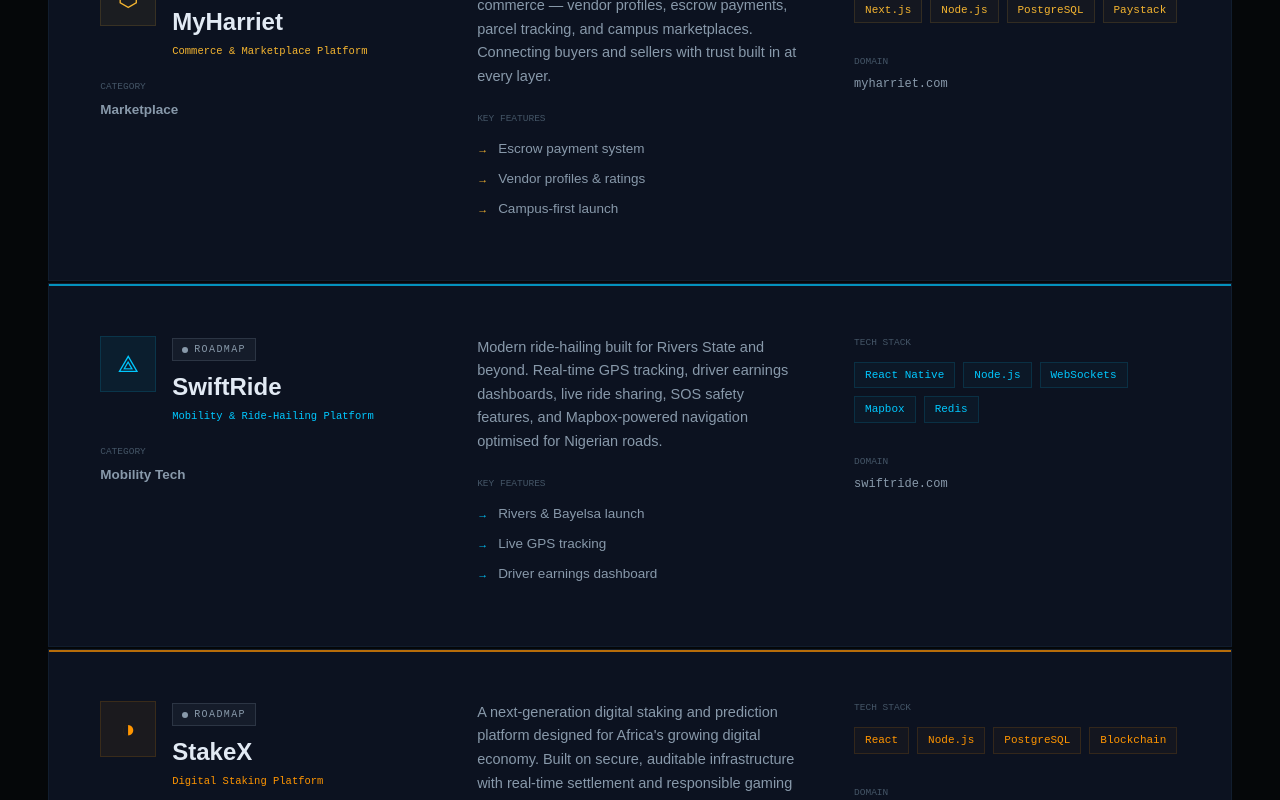
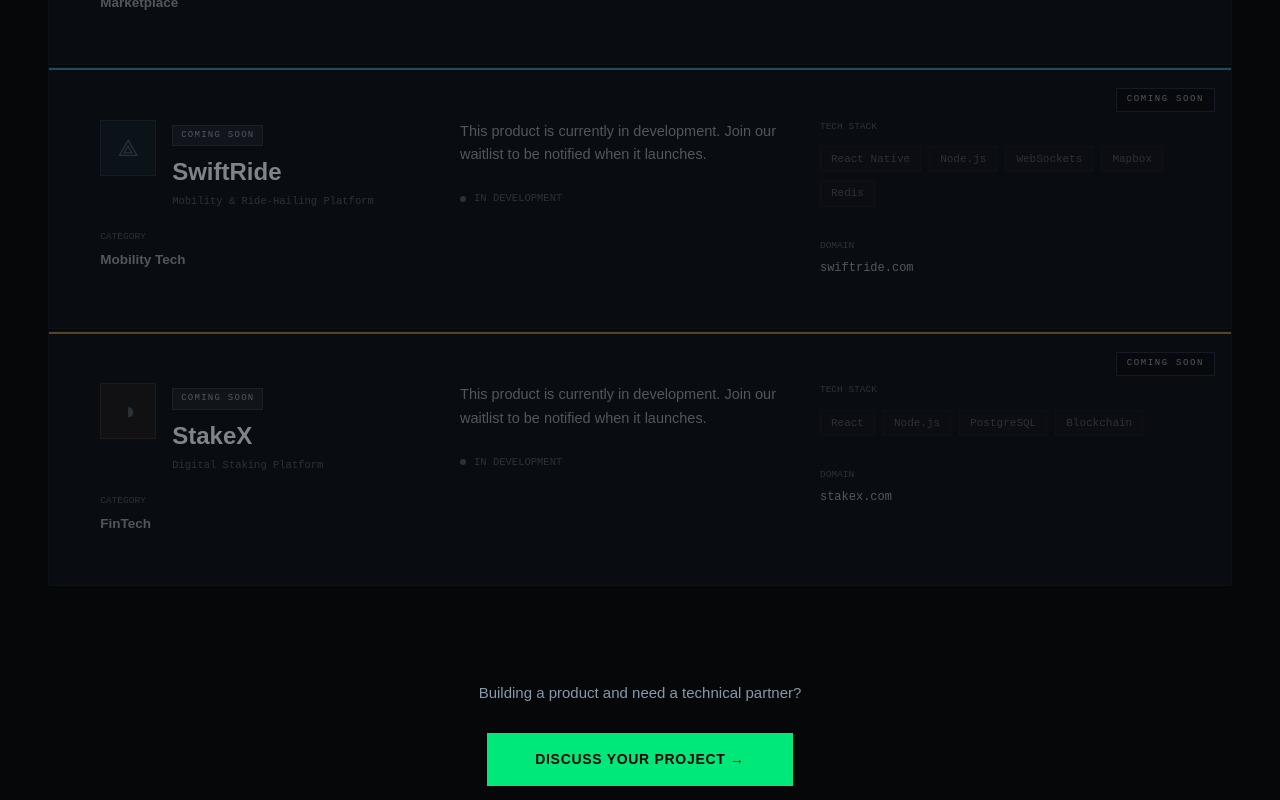
Before and after one commit to PereTheDataAnalyst/prostackng-website, a Next.js app: page /products in a window 1280 px wide. Shown: the part 1700-2500 px from the top of the page. Built offline with nearby package versions, Linux system fonts and the light colour scheme; no server answers.

Commit message:
Update phone + coming soon products

```diff
--- a/app/api/contact/route.ts
+++ b/app/api/contact/route.ts
@@ -66,7 +66,7 @@
             Hi ${name.split(' ')[0]}, thanks for reaching out to ProStack NG. We've received your message and one of our team will respond within <strong style="color:#00E87A">2 business hours</strong>.
           </p>
           <p style="color:#8899AA;line-height:1.8;margin:0 0 40px 0">
-            In the meantime, you can reach us directly on WhatsApp: <a href="https://wa.me/2348100000000" style="color:#00E87A">+234 810 000 0000</a>
+            In the meantime, you can reach us directly on WhatsApp: <a href="https://wa.me/2347059449360" style="color:#00E87A">+234 705 944 9360</a>
           </p>
           <div style="border-top:1px solid #111D2E;padding-top:24px">
             <p style="color:#445566;font-size:12px;margin:0">ProStack NG Technologies · Port Harcourt, Nigeria · prostackng.com</p>
--- a/app/contact/page.tsx
+++ b/app/contact/page.tsx
@@ -59,7 +59,7 @@
               {[
                 { icon:'📍', label:'Location',          value:'Port Harcourt, Rivers State, Nigeria' },
                 { icon:'📧', label:'Email',              value:'hello@prostackng.com' },
-                { icon:'📱', label:'Phone / WhatsApp',   value:'+234 810 000 0000' },
+                { icon:'📱', label:'Phone / WhatsApp',   value:'+234 705 944 9360' },
                 { icon:'⚡', label:'Response Time',      value:'Within 2 business hours' },
               ].map((c,i) => (
                 <div key={i} className="flex gap-4 mb-7">
--- a/app/page.tsx
+++ b/app/page.tsx
@@ -248,7 +248,7 @@
                 style={{ padding:'16px 44px', fontSize:14, letterSpacing:'.05em', textTransform:'uppercase' }}>
                 Start a Project →
               </Link>
-              <a href="https://wa.me/2348100000000" target="_blank" rel="noreferrer"
+              <a href="https://wa.me/2347059449360" target="_blank" rel="noreferrer"
                 className="border border-borderhi text-sub hover:border-accent hover:text-accent transition-all font-display font-semibold no-underline"
                 style={{ padding:'16px 44px', fontSize:14, letterSpacing:'.05em', textTransform:'uppercase' }}>
                 💬 WhatsApp Us
@@ -261,7 +261,7 @@
       <Footer />
 
       {/* WhatsApp FAB */}
-      <a href="https://wa.me/2348100000000" target="_blank" rel="noreferrer"
+      <a href="https://wa.me/2347059449360" target="_blank" rel="noreferrer"
         className="fixed bottom-6 right-6 w-14 h-14 rounded-full flex items-center justify-center text-2xl z-50 no-underline"
         style={{ background:'#25D366', boxShadow:'0 4px 20px rgba(37,211,102,.45)' }}>
         💬
--- a/app/products/page.tsx
+++ b/app/products/page.tsx
@@ -1,5 +1,4 @@
 import type { Metadata } from 'next';
-import Link from 'next/link';
 import Navbar from '@/components/Navbar';
 import Footer from '@/components/Footer';
 import StatusBadge from '@/components/ui/StatusBadge';
@@ -10,6 +9,9 @@
   description: 'Six intelligent platforms built on one shared infrastructure — ProTrackNG, NightOps, AutoReport, MyHarriet, SwiftRide, StakeX.',
 };
 
+// Products that are live and fully visible
+const LIVE_IDS = ['protrackng', 'nightops'];
+
 export default function ProductsPage() {
   return (
     <>
@@ -18,41 +20,70 @@
         <div className="max-w-[1280px] mx-auto px-4 md:px-12 py-12 md:py-20 pb-20 md:pb-36">
           <p className="font-mono text-accent mb-3" style={{ fontSize:11, letterSpacing:'.18em' }}>PRODUCT ECOSYSTEM</p>
           <h1 className="font-display font-black text-text mb-5"
-            style={{ fontSize:'clamp(36px,6vw,80px)', letterSpacing:'-.04em', lineHeight:1.0 }}>
+            style={{ fontSize:'clamp(42px,6vw,80px)', letterSpacing:'-.04em', lineHeight:1.0 }}>
             Six platforms.<br /><span className="text-accent">One mission.</span>
           </h1>
-          <p className="text-sub mb-12 md:mb-24" style={{ fontSize:17, lineHeight:1.9, maxWidth:560 }}>
+          <p className="text-sub mb-16 md:mb-24" style={{ fontSize:17, lineHeight:1.9, maxWidth:560 }}>
             Every ProStack NG product shares core infrastructure — auth, payments, notifications, and analytics.
             We build once. The ecosystem compounds.
           </p>
 
           <div className="flex flex-col gap-0.5">
-            {PRODUCTS.map((p, i) => (
+            {PRODUCTS.map((p) => {
+              const isLive = LIVE_IDS.includes(p.id);
+              return (
                 <div key={p.id} id={p.id}
-                className="bg-card border border-border relative overflow-hidden hover:border-borderhi transition-all duration-300 grid grid-cols-1 md:grid-cols-3"
-                style={{ gap:'clamp(24px,4vw,56px)', padding:'clamp(24px,4vw,52px)' }}>
-                <div className="absolute top-0 left-0 right-0 h-0.5 opacity-70" style={{ background:p.color }} />
+                  className="bg-card border border-border relative overflow-hidden transition-all duration-300"
+                  style={{
+                    gridTemplateColumns:'1fr 1fr 1fr',
+                    opacity: isLive ? 1 : 0.55,
+                    filter: isLive ? 'none' : 'grayscale(40%)',
+                  }}>
+                  <div className="absolute top-0 left-0 right-0 h-0.5 opacity-70" style={{ background: p.color }} />
 
+                  {/* Coming Soon overlay banner */}
+                  {!isLive && (
+                    <div className="absolute top-4 right-4 z-10">
+                      <span style={{
+                        fontFamily: 'DM Mono, monospace',
+                        fontSize: 9,
+                        letterSpacing: '.18em',
+                        color: '#8899AA',
+                        background: 'rgba(8,12,18,.9)',
+                        border: '1px solid #1A2E48',
+                        padding: '4px 10px',
+                        display: 'inline-block',
+                      }}>
+                        COMING SOON
+                      </span>
+                    </div>
+                  )}
+
+                  <div className="grid gap-6 md:gap-0" style={{ padding:'clamp(28px,4vw,52px) clamp(20px,4vw,56px)', gridTemplateColumns: 'repeat(auto-fit, minmax(260px, 1fr))' }}>
                     {/* Left: identity */}
                     <div>
                       <div className="flex items-start gap-4 mb-5">
                         <div className="w-14 h-14 flex items-center justify-center text-2xl border shrink-0"
-                      style={{ background:`${p.color}10`, borderColor:`${p.color}22`, color:p.color }}>
+                          style={{ background:`${p.color}10`, borderColor:`${p.color}22`, color: isLive ? p.color : '#445566' }}>
                           {p.icon}
                         </div>
                         <div>
-                      <StatusBadge status={p.status} />
+                          <StatusBadge status={isLive ? p.status : 'COMING_SOON'} />
                           <div className="font-display font-black text-text mt-2" style={{ fontSize:24 }}>{p.name}</div>
-                      <div className="font-mono mt-1" style={{ color:p.color, fontSize:10.5 }}>{p.tagline}</div>
+                          <div className="font-mono mt-1" style={{ color: isLive ? p.color : '#445566', fontSize:10.5 }}>{p.tagline}</div>
                         </div>
                       </div>
                       <div className="font-mono text-muted mb-1.5" style={{ fontSize:9.5 }}>CATEGORY</div>
                       <div className="font-display font-semibold text-sub" style={{ fontSize:13.5 }}>{p.category}</div>
                     </div>
 
-                {/* Middle: description + metrics */}
+                    {/* Middle: description + features */}
                     <div>
-                  <p className="text-sub leading-relaxed mb-6" style={{ fontSize:14.5 }}>{p.desc}</p>
+                      <p className="text-sub leading-relaxed mb-6" style={{ fontSize:14.5 }}>
+                        {isLive ? p.desc : 'This product is currently in development. Join our waitlist to be notified when it launches.'}
+                      </p>
+                      {isLive && (
+                        <>
                           <div className="font-mono text-muted mb-3" style={{ fontSize:9.5 }}>KEY FEATURES</div>
                           {p.metrics.map((m,j) => (
                             <div key={j} className="flex gap-2.5 items-start mb-2.5">
@@ -60,6 +91,14 @@
                               <span className="text-sub" style={{ fontSize:13.5 }}>{m}</span>
                             </div>
                           ))}
+                        </>
+                      )}
+                      {!isLive && (
+                        <div className="flex items-center gap-2 mt-2">
+                          <span style={{ width:6, height:6, borderRadius:'50%', background:'#445566', display:'inline-block' }} />
+                          <span className="font-mono text-muted" style={{ fontSize:10.5 }}>IN DEVELOPMENT</span>
+                        </div>
+                      )}
                     </div>
 
                     {/* Right: stack + domain */}
@@ -68,7 +107,7 @@
                       <div className="flex flex-wrap gap-2 mb-8">
                         {p.stack.map(t => (
                           <span key={t} className="font-mono border"
-                        style={{ padding:'4px 10px', background:`${p.color}08`, borderColor:`${p.color}22`, color:p.color, fontSize:11 }}>
+                            style={{ padding:'4px 10px', background:`${isLive ? p.color : '#445566'}08`, borderColor:`${isLive ? p.color : '#445566'}22`, color: isLive ? p.color : '#445566', fontSize:11 }}>
                             {t}
                           </span>
                         ))}
@@ -77,16 +116,18 @@
                       <div className="font-mono text-sub" style={{ fontSize:12 }}>{p.domain}</div>
                     </div>
                   </div>
-            ))}
+                </div>
+              );
+            })}
           </div>
 
-          <div className="text-center mt-24">
+          <div className="text-center mt-16 md:mt-24">
             <p className="text-sub mb-7" style={{ fontSize:15 }}>Building a product and need a technical partner?</p>
-            <Link href="/contact"
-              className="bg-accent text-bg font-display font-bold hover:shadow-[0_12px_40px_rgba(0,232,122,.4)] transition-all no-underline"
+            <a href="/contact"
+              className="bg-accent text-bg font-display font-bold hover:shadow-[0_12px_40px_rgba(0,232,122,.4)] transition-all no-underline inline-block"
               style={{ padding:'16px 48px', fontSize:14, letterSpacing:'.05em', textTransform:'uppercase' }}>
               Discuss Your Project →
-            </Link>
+            </a>
           </div>
         </div>
       </main>
--- a/components/ui/StatusBadge.tsx
+++ b/components/ui/StatusBadge.tsx
@@ -1,19 +1,14 @@
-type Status = 'LIVE' | 'BUILDING' | 'ROADMAP';
-
-export default function StatusBadge({ status }: { status: Status }) {
-  const cfg = {
-    LIVE:     { bg: 'rgba(0,232,122,.1)',  color: '#00E87A', border: 'rgba(0,232,122,.3)'  },
-    BUILDING: { bg: 'rgba(245,181,48,.08)',color: '#F5B530', border: 'rgba(245,181,48,.3)' },
-    ROADMAP:  { bg: 'rgba(136,153,170,.07)',color:'#8899AA', border: 'rgba(136,153,170,.2)'},
-  }[status];
-
+export default function StatusBadge({ status }: { status: string }) {
+  const map: Record<string, { label: string; color: string; bg: string }> = {
+    LIVE:        { label: 'LIVE',        color: '#00E87A', bg: 'rgba(0,232,122,.08)'  },
+    BUILDING:    { label: 'BUILDING',    color: '#F5B530', bg: 'rgba(245,181,48,.08)' },
+    ROADMAP:     { label: 'ROADMAP',     color: '#445566', bg: 'rgba(68,85,102,.12)'  },
+    COMING_SOON: { label: 'COMING SOON', color: '#8899AA', bg: 'rgba(136,153,170,.1)' },
+  };
+  const s = map[status] ?? map['ROADMAP'];
   return (
-    <span className="font-mono inline-flex items-center gap-1.5"
-      style={{ background: cfg.bg, color: cfg.color, border: `1px solid ${cfg.border}`,
-               padding: '3px 9px', fontSize: 10, letterSpacing: '.14em', textTransform: 'uppercase' }}>
-      <span className="w-1.5 h-1.5 rounded-full"
-        style={{ background: cfg.color, animation: status === 'LIVE' ? 'pulse 2s ease infinite' : undefined }} />
-      {status}
+    <span style={{ fontFamily:'DM Mono, monospace', fontSize:9, letterSpacing:'.14em', color:s.color, background:s.bg, border:`1px solid ${s.color}30`, padding:'3px 8px', display:'inline-block' }}>
+      {s.label}
     </span>
   );
 }
```
Lines whose indentation alone changed are shown as unchanged.
